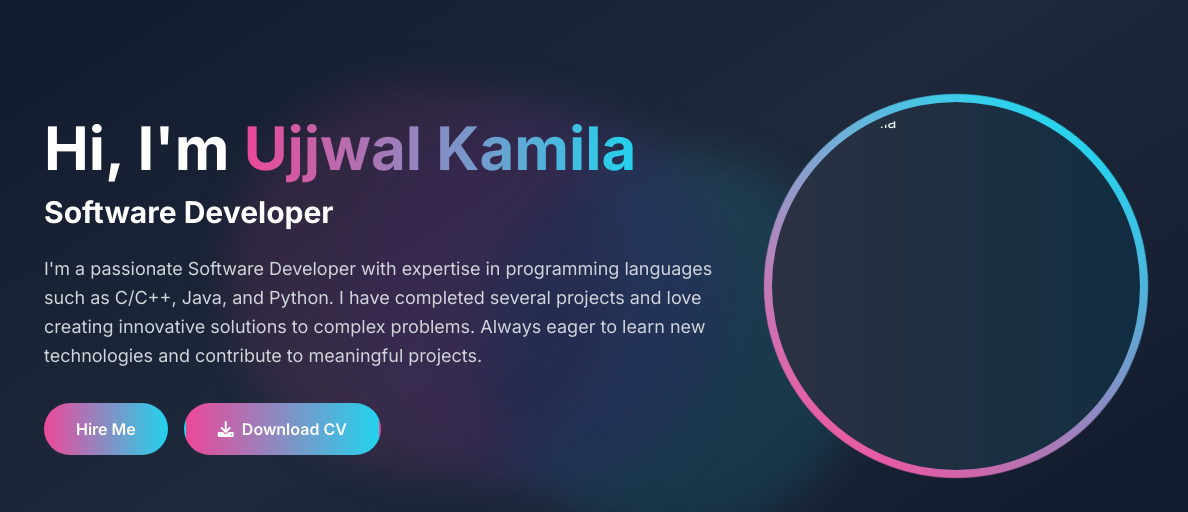
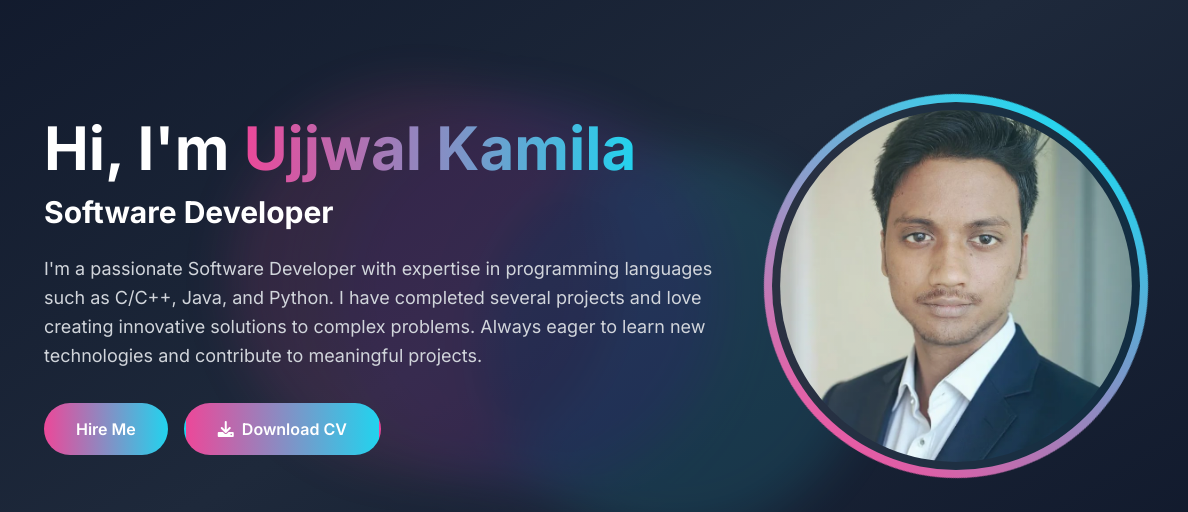
Before and after one commit to ujjwal-kamila/Portfolio, a plain HTML site: page index.html in a window 1280 px wide. Shown: the part 114-626 px from the top of the page, 92-1280 px from the left. Drawn offline with nearby package versions, Linux system fonts and the light colour scheme; the site is published under a folder, as on GitHub Pages, so addresses that start at the root find nothing.

Commit message:
Updated  directory

```diff
--- a/index.html
+++ b/index.html
@@ -221,7 +221,7 @@
               <div class="absolute inset-2 bg-slate-900 rounded-full"></div>
               <div class="absolute inset-4 rounded-full overflow-hidden">
                 <img
-                  src="/public/pic.png"
+                  src="./public/pic.png"
                   alt="Ujjwal Kamila"
                   class="w-full h-full object-cover"
                 />
```
